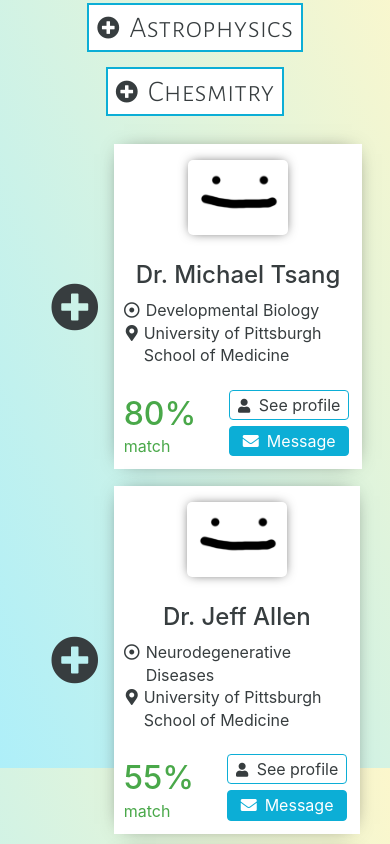
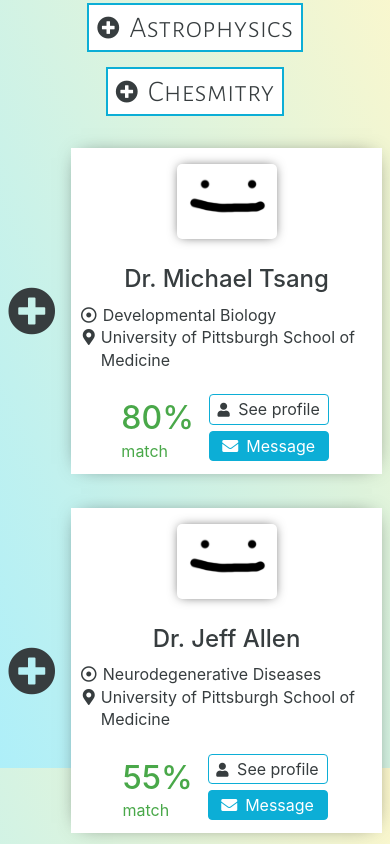
Before and after one commit to CURVE-RESEARCH/curve-research.github.io, a plain HTML site: page mycurve.html in a window 390 px wide. Shown: the part 920-1764 px from the top of the page. Drawn offline with nearby package versions, Linux system fonts and the light colour scheme.

Commit message:
mobile spacing fixes

```diff
--- a/css/style.css
+++ b/css/style.css
@@ -26,6 +26,7 @@ body {
 
 .navbar{
     background: black;
+    background-image: linear-gradient(rgb(19, 19, 19) 70%, rgb(83, 83, 83, 0.428));
     border-bottom-style: solid;
     border-bottom-width: 2px;
     border-bottom-color: rgba(83, 83, 83, 0.428);
@@ -304,15 +305,14 @@ body {
   .prof-container{
     display: flex;
     flex-direction: row;
+    justify-content: space-around;
     align-items: center;
-    margin: 1vw 0;
-    padding: 1vh 3vw 0vh;
-    max-width: 80%;
+    margin: 2vh 2vw;
   }
 
       .prof-container > i{
         margin-right: 15px;
-        transition: all .15s ease-in-out;
+        transition: all .05s ease-in-out;
       }
 
       .prof-container > i:hover{
@@ -323,15 +323,13 @@ body {
       }
 
 
-
-
   .prof-card{
+    align-self: center;
     display: flex;
     flex-flow: row wrap;
     justify-content: center;
     align-content: center;
     background: white;
-    margin-right: 63px;
     transition: all .15s ease-in-out;
     -webkit-box-shadow: 0px 10px 38px -8px rgba(0,0,0,0.75);
     -moz-box-shadow: 0px 10px 38px -8px rgba(0,0,0,0.75);
@@ -346,7 +344,6 @@ body {
 
   .prof-info{
     display: flex;
-
     flex-direction: column;
     justify-content: center;
     word-wrap: break-word;
@@ -391,9 +388,8 @@ body {
     padding-bottom: 0px;
   }
 
-
   .prof-option-container{
-    margin-left: 30px;
+    margin-left: 3vw;
     display: flex;
     flex-direction: column;
     align-items: center;
@@ -417,6 +413,7 @@ body {
     margin: 3px;
     transition: all 0.1s ease-in-out;
   }
+
   .message-button{
     background-color: var(--theme-color);
     color: white;
@@ -440,8 +437,6 @@ body {
         transform: scale(1.05);
       }
 
-
-
 .prof-card  .pro-pic{
   align-self: center;
   max-height: 75px;
@@ -457,11 +452,10 @@ body {
   border-color: var(--font-color);
 }
 
-
-
 #coming-soon{
+  user-select: none;
   position: absolute;
-  top: 45%;
+  top: 300px;
   color: rgba(0, 0, 0, 0.349);
   font-family: 'Alegreya Sans SC', sans-serif;
 }
```
